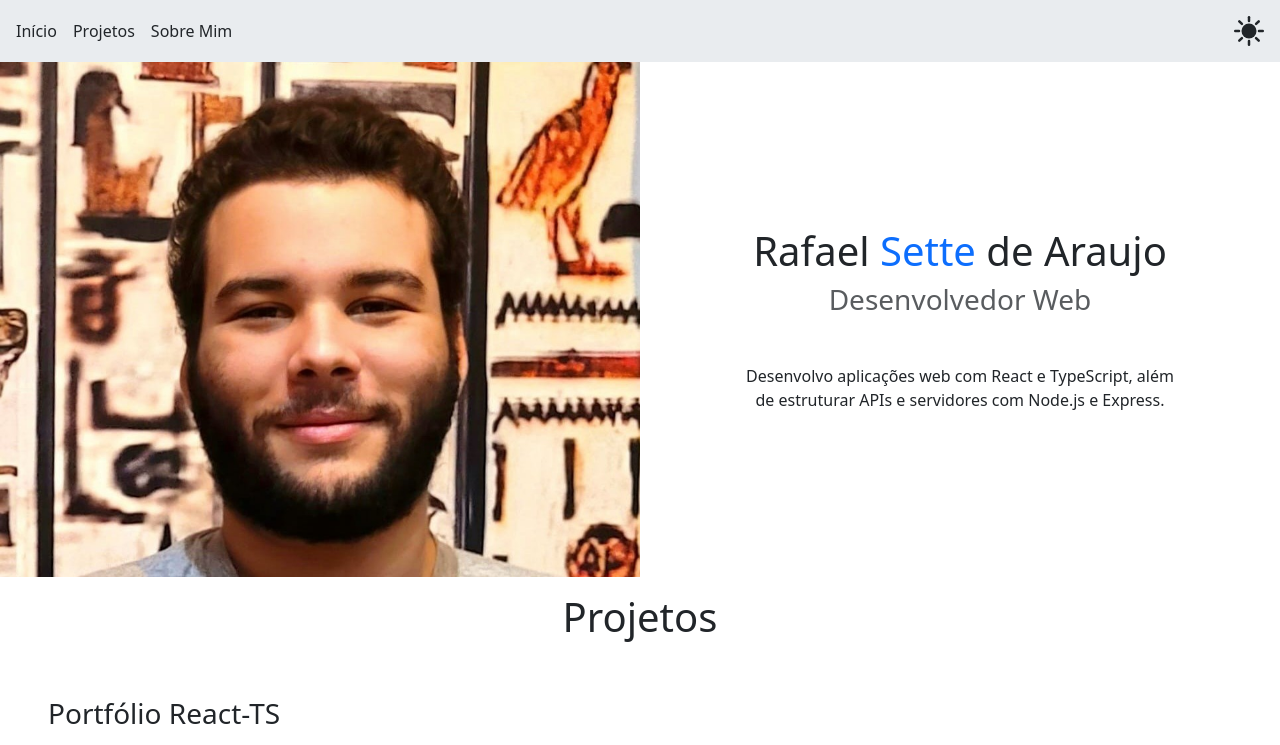
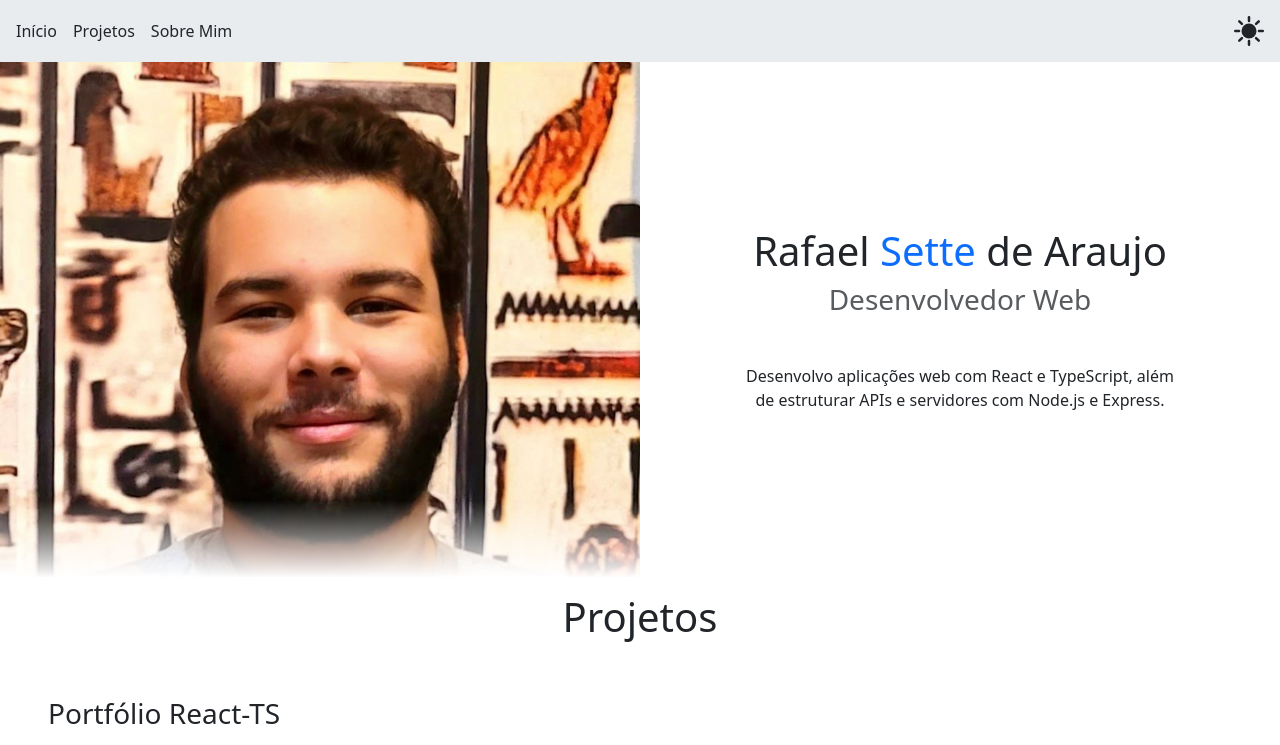
Before and after one commit to Sette0o0/Portfolio, a React (Vite) app in the folder my-app/: page / in a window 1280 px wide. Shown: the top 745 px of the page. Built offline with nearby package versions, Linux system fonts and the light colour scheme.

Commit message:
style: gradiente na imagem principal

```diff
--- a/my-app/src/components/HeroSection/index.module.css
+++ b/my-app/src/components/HeroSection/index.module.css
@@ -1,5 +1,12 @@
+.gradient{
+  position: absolute;
+  inset: 0;
+  background-image: linear-gradient(0deg, var(--bs-body-bg), transparent 15%);
+  bottom: -1px;
+}
+
 .name{
-  letter-spacing: -3%;
+  letter-spacing: -5%;
 }
 
 .sette{
--- a/my-app/src/components/HeroSection/index.tsx
+++ b/my-app/src/components/HeroSection/index.tsx
@@ -7,8 +7,9 @@ function HeroSection(){
   return(
     <>
       <section className={`d-flex flex-row flex-wrap overflow-hidden`}>
-        <div className={`d-flex col-12 col-sm-6`}>
+        <div className={`d-flex col-12 col-sm-6 position-relative`}>
           <img className={`w-100`} src={MinhaFoto} alt="Foto de perfil de Rafael Sette" />
+          <div className={`${styles.gradient}`}></div>
         </div>
         <div className={`${styles.content} d-flex flex-column justify-content-center align-items-center text-center col-12 col-sm-6 p-3 pt-4 pt-sm-3`}>
           <h1 className={`${styles.name} mb-1 mb-sm-2`}>Rafael <span className={`${styles.sette}`}>Sette</span> de Araujo</h1>
```
